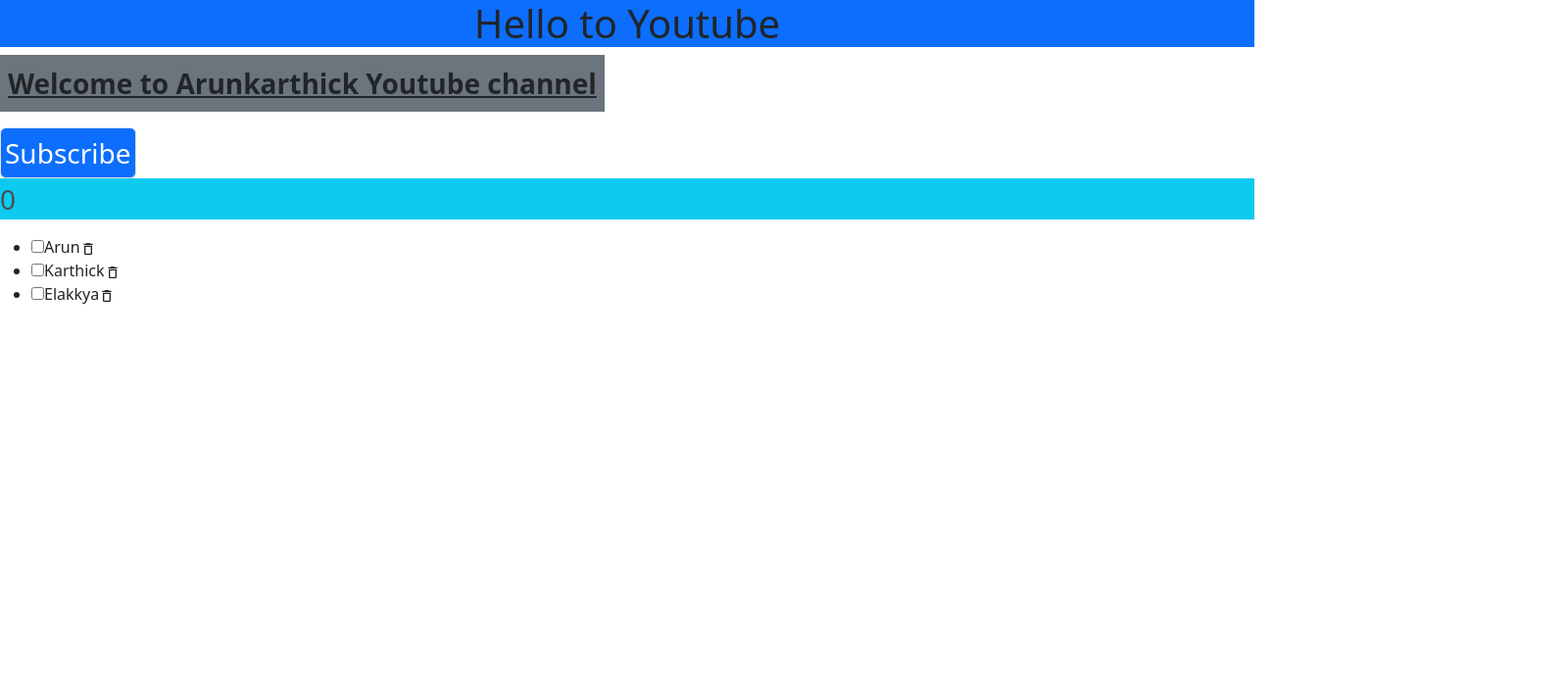
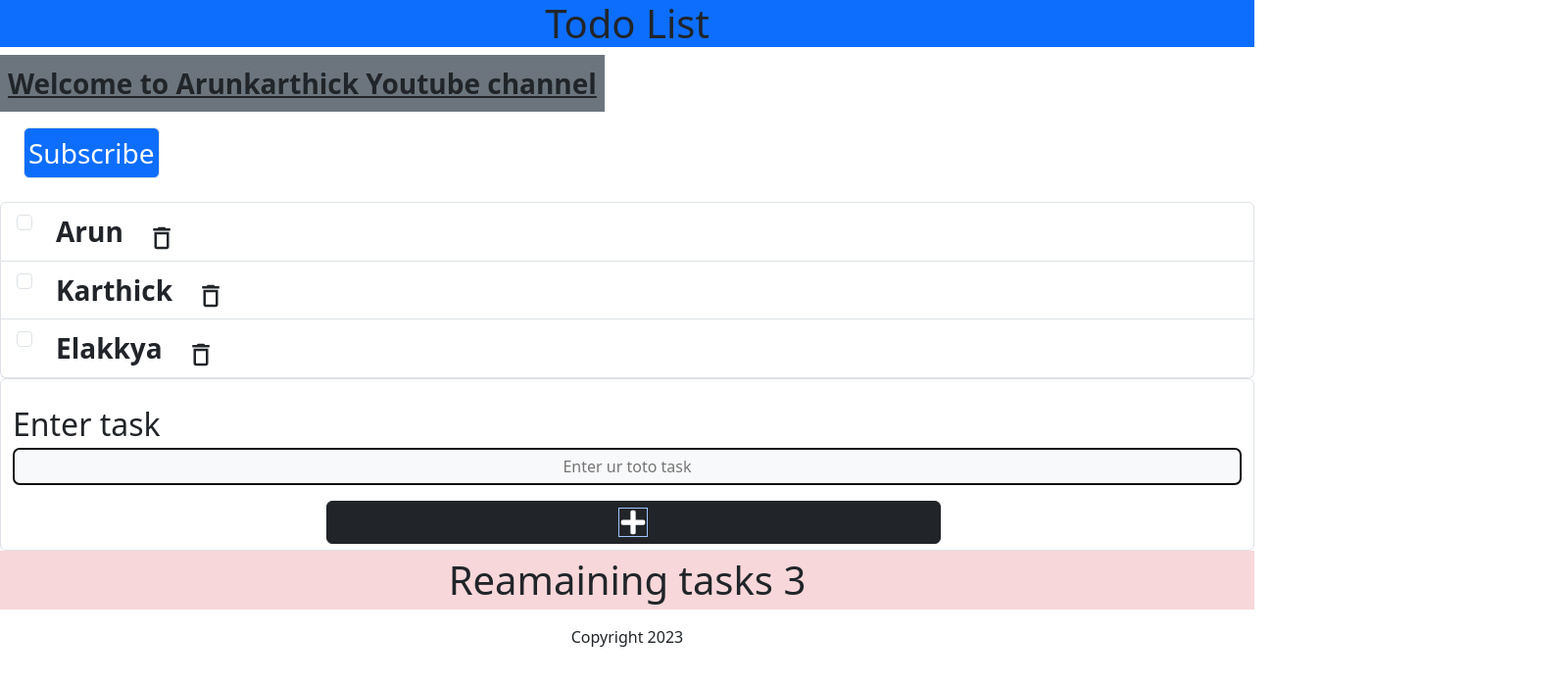
Before and after one commit to Arunkarthick2001/Todo, a React (Create React App) app: page / in a window 1280 px wide. Shown: the top 698 px of the page at 98% size, 1599 px wide, since content can reach past the window. Built offline with nearby package versions, Linux system fonts and the light colour scheme.

Commit message:
Git build

```diff
--- a/package.json
+++ b/package.json
@@ -8,6 +8,7 @@
     "@testing-library/react": "^13.4.0",
     "@testing-library/user-event": "^13.5.0",
     "bootstrap": "^5.3.2",
+    "firebase": "^10.7.1",
     "react": "^18.2.0",
     "react-dom": "^18.2.0",
     "react-icons": "^4.12.0",
--- a/src/App.js
+++ b/src/App.js
@@ -1,9 +1,64 @@
 import Subscribe from "./components/subscribe";
+import { useState } from "react";
+import React from "react";
+import { Footer } from "./components/footer";
+import AddItems from "./components/AddItems";
+function App() {
+  const [items, setItems] = useState([
+    { id: 1, name: "Arun", Dept: "ECE", checked: false },
+    {
+      id: 2,
+      name: "Karthick",
+      Dept: "ECE",
+      checked: false,
+    },
+    { id: 3, name: "Elakkya", Dept: "ECE", checked: false },
+  ]);
 
-import React from "react";
+  const handleCheck = (id) => {
+    const listItems = items.map((item) =>
+      item.id === id ? { ...item, checked: !item.checked } : item
+    );
+    setItems(listItems);
+    localStorage.setItem("todolist", JSON.stringify(listItems));
+  };
+  const handleDelete = (id) => {
+    console.log("del" + id);
+    const listItems = items.filter((item) => item.id !== id);
+    setItems(listItems);
+    localStorage.setItem("todolist", JSON.stringify(listItems));
+  };
 
-function App() {
-  return <Subscribe></Subscribe>;
+  const [newItems, setNewItem] = useState("");
+  const handleSubmit = (e) => {
+    e.preventDefault();
+
+    if (!newItems.trim()) return;
+    addItem(newItems);
+    setNewItem("");
+  };
+  const addItem = (item) => {
+    const id = items.length ? items[items.length - 1].id + 1 : 1;
+    console.log(id);
+    const addNewItems = { id, name: item, checked: false };
+    const listItems = [...items, addNewItems];
+    setItems(listItems);
+  };
+  return (
+    <>
+      <Subscribe
+        items={items}
+        handleCheck={handleCheck}
+        handleDelete={handleDelete}
+      ></Subscribe>
+      <AddItems
+        newItems={newItems}
+        setNewItem={setNewItem}
+        handleSubmit={handleSubmit}
+      ></AddItems>
+      <Footer length={items.length}></Footer>
+    </>
+  );
 }
 
 export default App;
--- /dev/null
+++ b/src/components/AddItems.js
@@ -0,0 +1,32 @@
+import React from "react";
+import { FaPlus } from "react-icons/fa";
+const AddItems = ({ newItems, setNewItem, handleSubmit }) => {
+  return (
+    <form className="form form-control" onSubmit={handleSubmit}>
+      <label className="pe-2 mt-3 fs-2">Enter task</label>
+      <input
+        className="input input-group input-group-text"
+        autoFocus
+        id="task"
+        type="text"
+        placeholder="Enter ur toto task"
+        required
+        value={newItems}
+        onChange={(e) => setNewItem(e.target.value)}
+      />
+
+      <div class="row">
+        <div className="col-md-3 offset-md-3 w-100 mt-2">
+          <button
+            type="submit "
+            className="btn btn-dark mt-2 w-50 align-content-center"
+          >
+            <FaPlus className="border border-primary-subtle" size={30} />
+          </button>
+        </div>{" "}
+      </div>
+    </form>
+  );
+};
+
+export default AddItems;
--- /dev/null
+++ b/src/components/footer.js
@@ -0,0 +1,12 @@
+import React from "react";
+
+export const Footer = ({ length }) => {
+  return (
+    <div className="text-center   h-100 align-text-bottom">
+      <p className="fs-1 bg-danger-subtle border-5 border-end-3">
+        Reamaining tasks {length}
+      </p>
+      <p className="fs-0">Copyright 2023</p>
+    </div>
+  );
+};
--- a/src/components/subscribe.js
+++ b/src/components/subscribe.js
@@ -1,7 +1,17 @@
 // import { Button } from "bootstrap";
 import React, { useState } from "react";
 import { MdDeleteOutline } from "react-icons/md";
-const Subscribe = () => {
+import { getDatabase, ref, set } from "firebase/database";
+import { app } from "../firebase";
+
+const db = getDatabase(app);
+
+const Subscribe = ({ items, handleCheck, handleDelete }) => {
+  const putData = () => {
+    setCount((count) => count + 1);
+    console.log(count);
+    set(ref(db, "users/subs"), count);
+  };
   const [Name, setName] = useState({ text: "Subscribe", count: 0 });
   const [count, setCount] = useState(0);
   function changeState() {
@@ -13,51 +23,63 @@
     setCount(count + 1);
   }
 
-  const [items, setItems] = useState([
-    { id: 1, name: "Arun", Dept: "ECE", checked: false },
-    {
-      id: 2,
-      name: "Karthick",
-      Dept: "ECE",
-      checked: false,
-    },
-    { id: 3, name: "Elakkya", Dept: "ECE", checked: false },
-  ]);
-
-  const handleCheck = (id) => {
-    const listItems = items.map((item) =>
-      item.id === id ? { ...item, checked: !item.checked } : item
-    );
-    setItems(listItems);
-  };
   return (
     <>
-      <h1 className="bg-primary text-center">Hello to Youtube</h1>
+      <h1 className="bg-primary text-center"> Todo List</h1>
       <p className="bg-secondary d-inline-flex p-2 fs-3 fw-bolder text-decoration-underline">
         Welcome to Arunkarthick Youtube channel
       </p>
       <br></br>
       <button
         onClick={changeState}
-        className="p-1 fs-3 btn btn-primary border bottom-100"
+        className="p-1 fs-3 btn btn-primary border bottom-100 mb-4 ms-4"
       >
         {Name.text}
       </button>
-      <p className="fs-3 text-dark-emphasis text-bg-info">{count}</p>
-      <ul>
+      {/* <p className="fs-3 text-dark-emphasis text-bg-info">{count}</p> */}
+      {items.length ? (
+        <ul className="list list-group">
           {items.map((item) => (
-          <li key={item.id}>
+            <li key={item.id} className="list list-group-item">
               <input
                 type="checkbox"
                 checked={item.checked}
                 onChange={() => handleCheck(item.id)}
+                className=" form-check-input"
               />
-            <label>{item.name}</label>
-            <MdDeleteOutline role="button" tabIndex="0" />
+              <label
+                onDoubleClick={() => handleCheck(item.id)}
+                style={
+                  item.checked
+                    ? {
+                        textDecoration: "line-through",
+                        color: "grey",
+                        fontWeight: "lighter",
+                      }
+                    : { fontWeight: "bolder" }
+                }
+                className="fs-3 ps-4"
+              >
+                {item.name}
+              </label>
+              <MdDeleteOutline
+                size={30}
+                role="button"
+                tabIndex="0"
+                onClick={() => handleDelete(item.id)}
+                className="ms-4"
+              />
             </li>
           ))}
         </ul>
+      ) : (
+        <p className="text text-center fs-4 fw-bolder">No list itmes found</p>
+      )}
     </>
   );
 };
+
+Subscribe.defaultProps = {
+  title: "Todo List",
+};
 export default Subscribe;
--- /dev/null
+++ b/src/firebase.js
@@ -0,0 +1,21 @@
+// Import the functions you need from the SDKs you need
+import { initializeApp } from "firebase/app";
+import { getAnalytics } from "firebase/analytics";
+// TODO: Add SDKs for Firebase products that you want to use
+// https://firebase.google.com/docs/web/setup#available-libraries
+
+// Your web app's Firebase configuration
+// For Firebase JS SDK v7.20.0 and later, measurementId is optional
+const firebaseConfig = {
+  apiKey: "AIzaSyBRogeH9S1s8d-nj0QcFnq2nqVOk3XmpR8",
+  authDomain: "student-database-a9aac.firebaseapp.com",
+  projectId: "student-database-a9aac",
+  storageBucket: "student-database-a9aac.appspot.com",
+  messagingSenderId: "158320268396",
+  appId: "1:158320268396:web:38a09469dfa1cbcc9a7449",
+  measurementId: "G-555JDK378C",
+  databaseURL: "https://student-database-a9aac-default-rtdb.firebaseio.com/",
+};
+
+// Initialize Firebase
+export const app = initializeApp(firebaseConfig);
```
Also changed, not shown: 1 other file (tests, documents, lock files or other folders). Lines whose indentation alone changed are shown as unchanged.
